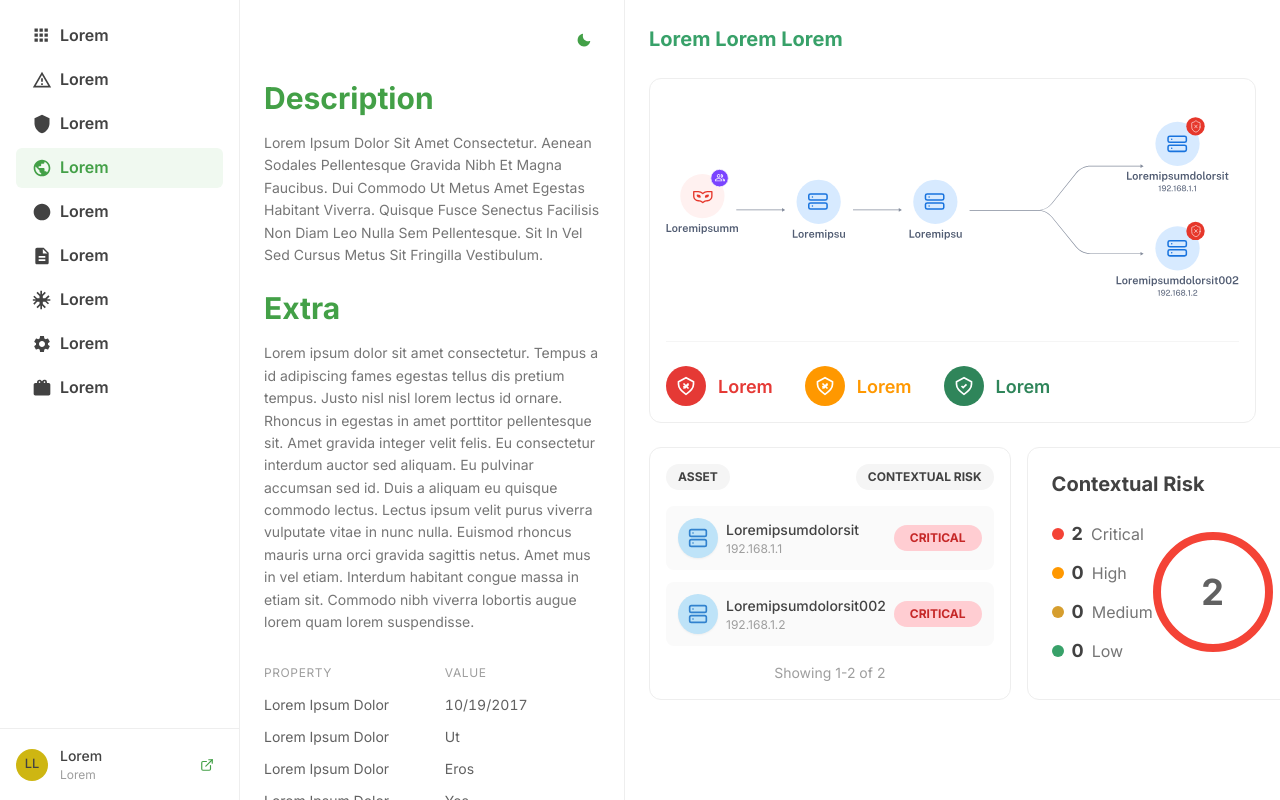
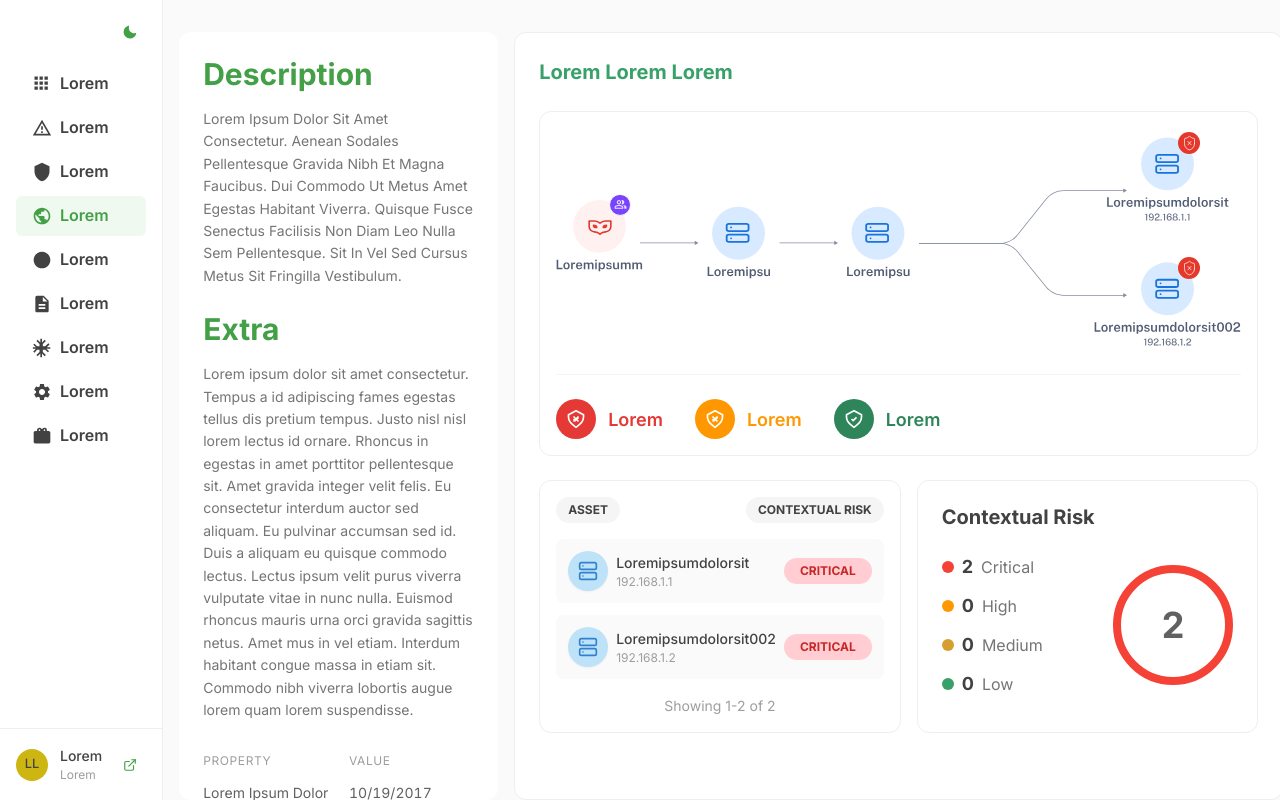
Before and after one commit to oreakinwole/rotate-dashboard, a Next.js app: page / in a window 1280 px wide. Built offline with nearby package versions, Linux system fonts and the light colour scheme.

Commit message:
refactor

```diff
--- a/components/Dashboard.tsx
+++ b/components/Dashboard.tsx
@@ -10,7 +10,7 @@ export function Dashboard() {
 
   return (
     <Box minH="100vh" bg={bgColor}>
-      <Flex h="100vh">
+      <Flex h="100vh" gap={4}>
         <Sidebar />
         <MainContent />
         <RightPanel />
--- a/components/MainContent.tsx
+++ b/components/MainContent.tsx
@@ -13,18 +13,13 @@ import {
   Th,
   Td,
   TableContainer,
-  Flex,
-  IconButton,
 } from "@chakra-ui/react"
 import { useQuery } from "@tanstack/react-query"
 import { fetchVulnerabilityData } from "../lib/mockApi"
-import { MoonIcon, SunIcon } from "@chakra-ui/icons"
-import { useColorMode } from "@chakra-ui/react"
 
 export function MainContent() {
   const bgColor = useColorModeValue("white", "gray.800")
   const borderColor = useColorModeValue("gray.200", "gray.700")
-  const { colorMode, toggleColorMode } = useColorMode()
 
   const { data: vulnerabilityData, isLoading } = useQuery({
     queryKey: ["vulnerability"],
@@ -41,25 +36,16 @@ export function MainContent() {
 
   return (
     <Box
-       w="385px"
+      w="385px"
       bg={bgColor}
-      borderRight="1px"
       borderColor={borderColor}
-      overflow="auto"
       role="main"
       aria-label="Main content"
+      mt={8}
+      borderRadius="xl"
+      border=""
     >
       <VStack spacing={6} align="stretch" p={6}>
-        <Flex justify="flex-end" align="center">
-          <IconButton
-            aria-label="Toggle color mode"
-            icon={colorMode === "light" ? <MoonIcon /> : <SunIcon />}
-            onClick={toggleColorMode}
-            variant="ghost"
-            size="sm"
-          />
-        </Flex>
-
         <Box>
           <Heading as="h1" size="lg" mb={4} color="brand.600">
             Description
--- a/components/RightPanel.tsx
+++ b/components/RightPanel.tsx
@@ -42,7 +42,7 @@ export function RightPanel() {
   const totalRisk = Object.values(vulnerabilityData?.riskMetrics || {}).reduce((a, b) => a + b, 0)
 
   return (
-    <Box flex={1} bg={bgColor} p={6} overflow="auto" role="complementary" aria-label="Risk assessment panel">
+    <Box flex={1} bg={bgColor} p={6} mt={8}  borderRadius="xl" border="1px" borderColor={borderColor} role="complementary" aria-label="Risk assessment panel">
       <Text fontSize="xl" fontWeight="bold" color="green.500" mb={6}>
        Lorem Lorem Lorem
       </Text>
--- a/components/Sidebar.tsx
+++ b/components/Sidebar.tsx
@@ -1,10 +1,21 @@
 "use client"
 
-import { Box, VStack, HStack, Text, Avatar, IconButton, useColorModeValue, Button } from "@chakra-ui/react"
+import {
+  Box,
+  VStack,
+  HStack,
+  Text,
+  Avatar,
+  IconButton,
+  useColorModeValue,
+  Button,
+  Flex,
+  useColorMode
+} from "@chakra-ui/react"
 import { useQuery } from "@tanstack/react-query"
 import { fetchNavigationItems } from "../lib/mockApi"
 import { NavigationIcon } from "./NavigationIcon"
-import { ExternalLinkIcon } from "@chakra-ui/icons"
+import { ExternalLinkIcon, MoonIcon, SunIcon } from "@chakra-ui/icons"
 
 export function Sidebar() {
   const bgColor = useColorModeValue("white", "gray.800")
@@ -12,6 +23,7 @@ export function Sidebar() {
   const activeItemBg = useColorModeValue("brand.50", "brand.900")
   const activeItemColor = useColorModeValue("brand.600", "brand.200")
   const hoverBg = useColorModeValue("gray.100", "gray.700")
+  const { colorMode, toggleColorMode } = useColorMode()
 
   const { data: navigationItems, isLoading } = useQuery({
     queryKey: ["navigation"],
@@ -37,7 +49,19 @@ export function Sidebar() {
       role="navigation"
       aria-label="Main navigation"
     >
-      <VStack spacing={1} p={4} flex={1}>
+      <Box p={4}>
+        <Flex justify="flex-end">
+          <IconButton
+            aria-label="Toggle color mode"
+            icon={colorMode === "light" ? <MoonIcon /> : <SunIcon />}
+            onClick={toggleColorMode}
+            variant="ghost"
+            size="sm"
+          />
+        </Flex>
+      </Box>
+
+      <VStack spacing={1} px={4} flex={1}>
         {navigationItems?.map((item) => (
           <Button
             key={item.id}
```
